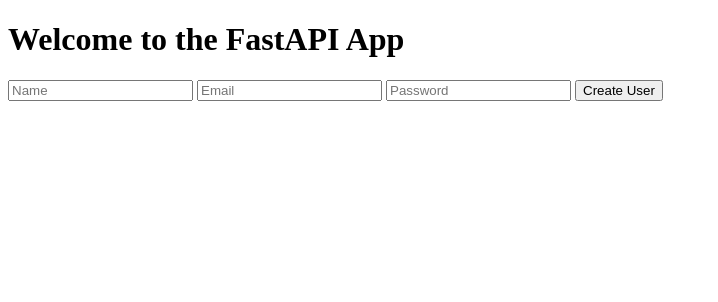
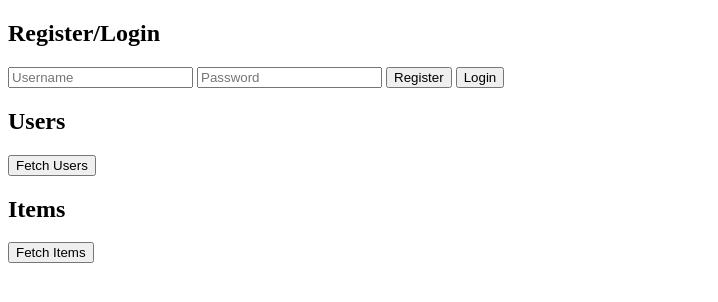
Before and after one commit to lucastorres520/StartStrong, a plain HTML site: page UI.html in a window 1280 px wide. Shown: the whole page, without its empty margins (0-718 px from the left). Drawn offline with Linux system fonts and the light colour scheme.

Commit message:
Update UI.html

```diff
--- a/UI.html
+++ b/UI.html
@@ -1,17 +1,75 @@
 <!DOCTYPE html>
-<html>
+<html lang="en">
 <head>
-    <title>FastAPI App</title>
-    <link rel="stylesheet" href="/static/style.css">
+    <meta charset="UTF-8">
+    <title>Interactive UI</title>
+    <script>
+        let token = "";
+
+        async function registerUser() {
+            const username = document.getElementById("username").value;
+            const password = document.getElementById("password").value;
+            await fetch("http://127.0.0.1:8000/register/", {
+                method: "POST",
+                headers: { "Content-Type": "application/json" },
+                body: JSON.stringify({ username, password })
+            });
+            alert("User registered!");
+        }
+
+        async function loginUser() {
+            const username = document.getElementById("username").value;
+            const password = document.getElementById("password").value;
+            const response = await fetch("http://127.0.0.1:8000/login/", {
+                method: "POST",
+                headers: { "Content-Type": "application/json" },
+                body: JSON.stringify({ username, password })
+            });
+            const data = await response.json();
+            token = data.access_token;
+            alert("Logged in!");
+        }
+
+        async function getUsers() {
+            const response = await fetch("http://127.0.0.1:8000/users/");
+            const users = await response.json();
+            document.getElementById("usersList").innerHTML = users.map(u =>
+                `<li>${u.id}: ${u.username} <button onclick="deleteUser(${u.id})">Delete</button></li>`
+            ).join("");
+        }
+
+        async function deleteUser(id) {
+            await fetch(`http://127.0.0.1:8000/users/${id}`, { method: "DELETE" });
+            getUsers();
+        }
+
+        async function getItems() {
+            const response = await fetch("http://127.0.0.1:8000/items/");
+            const items = await response.json();
+            document.getElementById("itemsList").innerHTML = items.map(i =>
+                `<li>${i.id}: ${i.name} (Owner: ${i.owner_id}) <button onclick="deleteItem(${i.id})">Delete</button></li>`
+            ).join("");
+        }
+
+        async function deleteItem(id) {
+            await fetch(`http://127.0.0.1:8000/items/${id}`, { method: "DELETE" });
+            getItems();
+        }
+    </script>
 </head>
 <body>
-    <h1>Welcome to the FastAPI App</h1>
-    <form id="userForm">
-        <input type="text" id="name" placeholder="Name" required>
-        <input type="email" id="email" placeholder="Email" required>
-        <input type="password" id="password" placeholder="Password" required>
-        <button type="submit">Create User</button>
-    </form>
-    <script src="/static/script.js"></script>
+    <h2>Register/Login</h2>
+    <input type="text" id="username" placeholder="Username">
+    <input type="password" id="password" placeholder="Password">
+    <button onclick="registerUser()">Register</button>
+    <button onclick="loginUser()">Login</button>
+
+    <h2>Users</h2>
+    <button onclick="getUsers()">Fetch Users</button>
+    <ul id="usersList"></ul>
+
+    <h2>Items</h2>
+    <button onclick="getItems()">Fetch Items</button>
+    <ul id="itemsList"></ul>
 </body>
 </html>
```
